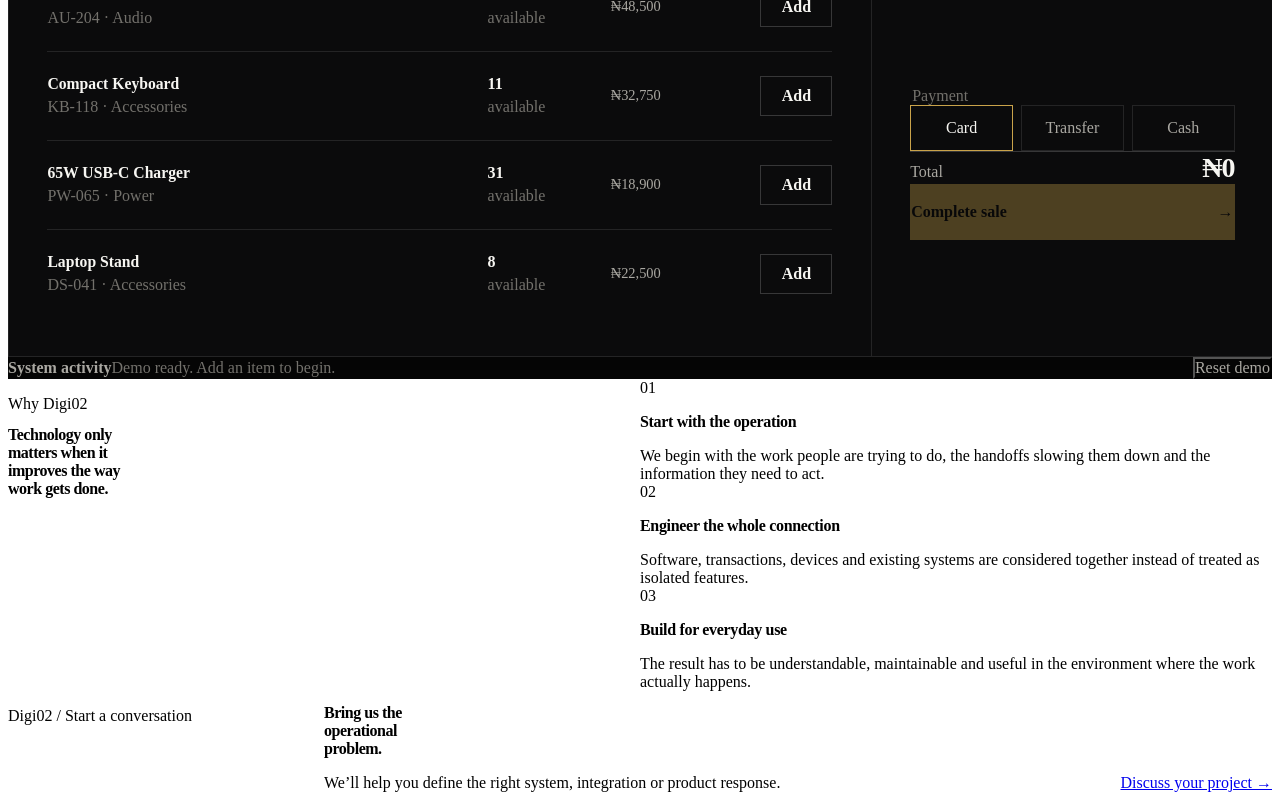
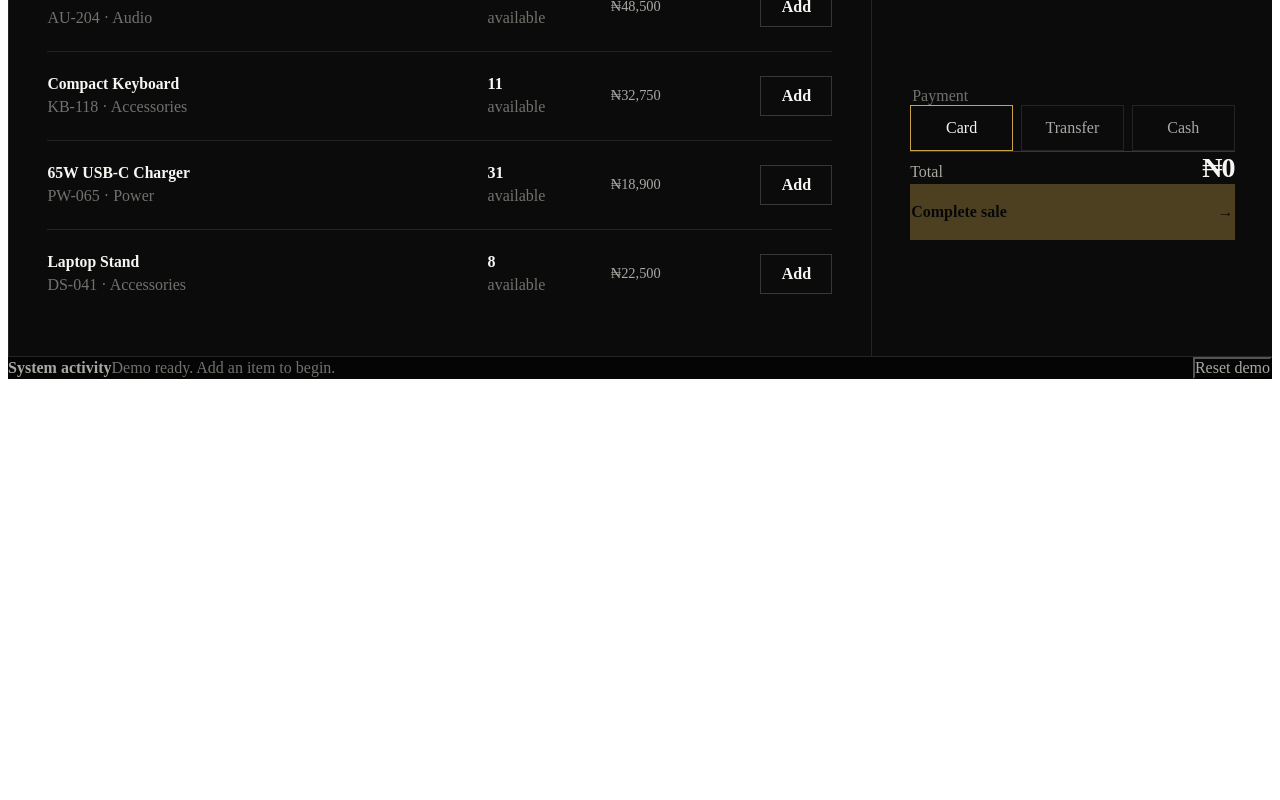
Before and after one commit to emmy16-glitch/Digi02_website, a React (Vite) app: page / in a window 1280 px wide. Shown: the part 7623-8423 px from the top of the page. After the commit the page ends 8010 px from the top, so only its background shows below. Built offline with nearby package versions, Linux system fonts and the light colour scheme; the HTML template or start-up script is replaced by a standard one.

Commit message:
End strict core review at ERP POS

```diff
--- a/src/App.tsx
+++ b/src/App.tsx
@@ -3,11 +3,9 @@ import { SiteHeader } from './components/navigation/SiteHeader'
 import { DigiVoltSection } from './sections/home/DigiVoltSection'
 import { ErpPosSection } from './sections/home/ErpPosSection'
 import { HeroSection } from './sections/home/HeroSection'
-import { HomeFinalCtaSection } from './sections/home/HomeFinalCtaSection'
 import { SkyGridSection } from './sections/home/SkyGridSection'
 import { SolutionsTransformationSection } from './sections/home/SolutionsTransformationSection'
 import { TechnologyProofSection } from './sections/home/TechnologyProofSection'
-import { WhyDigi02Section } from './sections/home/WhyDigi02Section'
 
 const FOUNDATION_PATH = '/foundation'
 
@@ -29,8 +27,6 @@ function App() {
         <SkyGridSection />
         <DigiVoltSection />
         <ErpPosSection />
-        <WhyDigi02Section />
-        <HomeFinalCtaSection />
       </main>
     </>
   )
```
